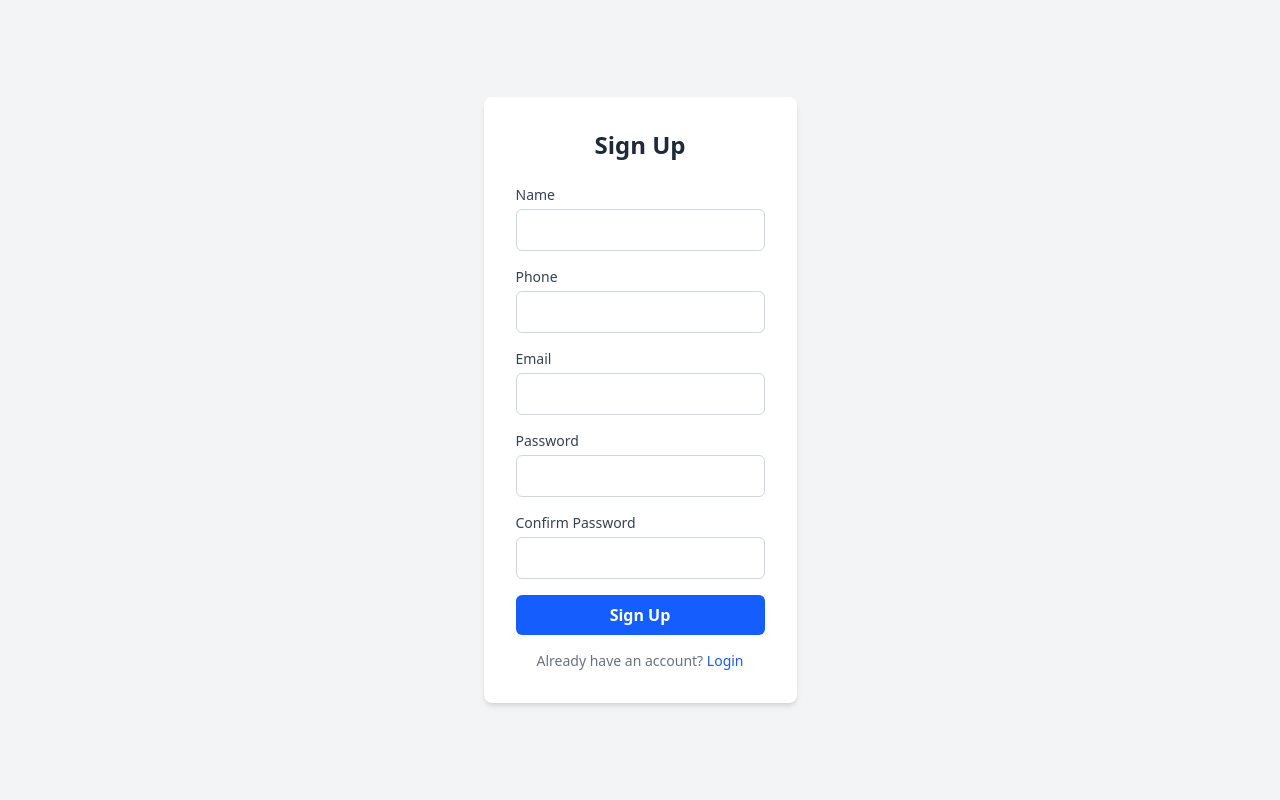
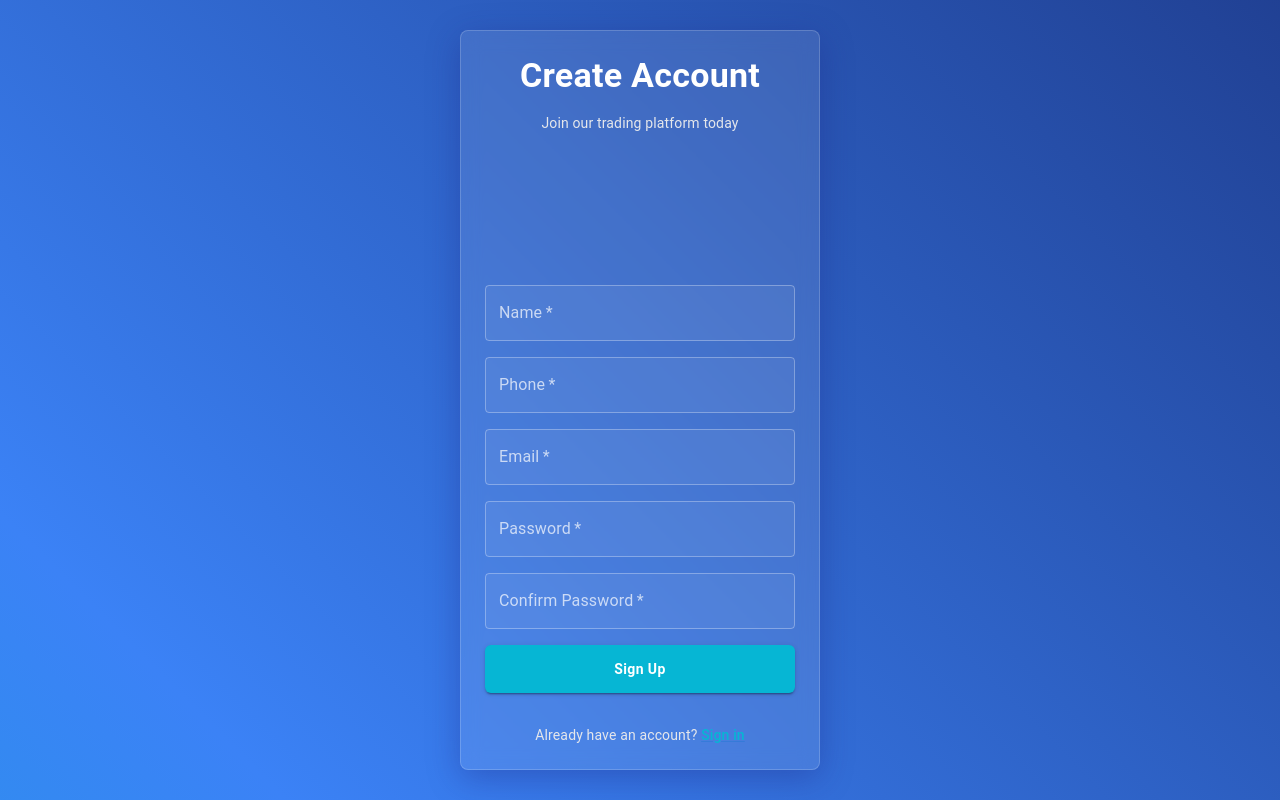
Before and after one commit to annuu1/autozonex, a React (Vite) app in the folder frontend/: page /signup in a window 1280 px wide. Built offline with nearby package versions, Linux system fonts and the light colour scheme; no server answers.

Commit message:
update the login and signup page visually appealing

```diff
--- a/frontend/src/pages/auth/login.jsx
+++ b/frontend/src/pages/auth/login.jsx
@@ -2,16 +2,71 @@ import { useContext, useState } from 'react';
 import { AuthContext } from '../../context/AuthContext';
 import axios from 'axios';
 import { useNavigate } from 'react-router-dom';
+import { Box, Paper, Typography, TextField, Button, CircularProgress, Alert, Link, Fade } from '@mui/material';
+import { styled, keyframes } from '@mui/material/styles';
+
+// Keyframe animation for the background gradient
+const gradientShift = keyframes`
+  0% { background-position: 0% 50%; }
+  50% { background-position: 100% 50%; }
+  100% { background-position: 0% 50%; }
+`;
+
+// Styled container for the animated background
+const AnimatedBackground = styled(Box)(({ theme }) => ({
+  minWidth: '100vw',
+  minHeight: '100vh',
+  display: 'flex',
+  justifyContent: 'center',
+  alignItems: 'center',
+  background: 'linear-gradient(45deg, #1e3a8a, #06b6d4, #3b82f6, #1e3a8a)', // Navy blue to teal to blue
+  backgroundSize: '400%',
+  animation: `${gradientShift} 15s ease infinite`,
+  padding: theme.spacing(2),
+}));
+
+// Styled Paper for glassmorphism effect
+const GlassCard = styled(Paper)(({ theme }) => ({
+  maxWidth: 460,
+  width: '100%',
+  padding: theme.spacing(3),
+  background: 'rgba(255, 255, 255, 0.1)', // Semi-transparent white
+  backdropFilter: 'blur(10px)',
+  borderRadius: theme.shape.borderRadius * 2,
+  boxShadow: '0 8px 32px rgba(31, 38, 135, 0.37)',
+  border: '1px solid rgba(255, 255, 255, 0.18)',
+  transition: 'transform 0.3s ease',
+  '&:hover': {
+    transform: 'translateY(-4px)',
+  },
+}));
+
+// Styled Button with hover animation
+const AnimatedButton = styled(Button)(({ theme }) => ({
+  padding: theme.spacing(1.5),
+  fontWeight: 'bold',
+  backgroundColor: '#06b6d4', // Teal
+  '&:hover': {
+    backgroundColor: '#0891b2', // Darker teal
+    transform: 'scale(1.05)',
+    transition: 'transform 0.2s ease, background-color 0.3s',
+  },
+  textTransform: 'none',
+  borderRadius: theme.shape.borderRadius * 1.5,
+}));
 
 const Login = () => {
   const { login } = useContext(AuthContext);
   const [email, setEmail] = useState('');
   const [password, setPassword] = useState('');
   const [error, setError] = useState('');
+  const [loading, setLoading] = useState(false);
   const navigate = useNavigate();
 
   const handleLogin = async (e) => {
     e.preventDefault();
+    setLoading(true);
+    setError('');
     try {
       const res = await axios.post(`${import.meta.env.VITE_API_URL}/auth/login`, { email, password });
       const { token, user } = res.data;
@@ -19,62 +74,107 @@ const Login = () => {
       navigate('/dashboard');
     } catch (err) {
       setError('Invalid credentials. Please try again.');
+    } finally {
+      setLoading(false);
     }
   };
 
   return (
-    <div className="flex items-center justify-center min-h-screen bg-gray-100">
-      <div className="w-full max-w-sm bg-white rounded-lg shadow-md p-8">
-        <h2 className="text-2xl font-bold text-gray-800 mb-6 text-center">Login</h2>
+    <AnimatedBackground>
+      <GlassCard elevation={0}>
+        <Typography
+          variant="h4"
+          component="h2"
+          align="center"
+          sx={{ fontWeight: 'bold', color: '#ffffff', mb: 2 }}
+        >
+          Welcome Back
+        </Typography>
+        <Typography
+          variant="body2"
+          align="center"
+          sx={{ color: '#e5e7eb', mb: 3 }}
+        >
+          Sign in to access your trading dashboard
+        </Typography>
 
-        {error && (
-          <div className="mb-4 text-sm text-red-600 bg-red-50 p-2 rounded">
+        <Fade in={!!error}>
+          <Alert severity="error" sx={{ mb: 2, background: 'rgba(239, 68, 68, 0.1)', color: '#f87171' }}>
             {error}
-          </div>
-        )}
+          </Alert>
+        </Fade>
 
-        <form onSubmit={handleLogin} className="space-y-4">
-          <div>
-            <label htmlFor="email" className="block text-sm font-medium text-gray-700 mb-1">
-              Email
-            </label>
-            <input
+        <Box component="form" onSubmit={handleLogin} sx={{ display: 'flex', flexDirection: 'column', gap: 2 }}>
+          <TextField
             id="email"
+            label="Email"
             type="email"
+            variant="outlined"
+            fullWidth
             required
-              className="w-full border border-gray-300 rounded-md p-2 focus:ring-2 focus:ring-blue-500 focus:outline-none"
             value={email}
             onChange={(e) => setEmail(e.target.value)}
+            sx={{
+              '& .MuiOutlinedInput-root': {
+                background: 'rgba(255, 255, 255, 0.05)',
+                color: '#ffffff',
+                '& fieldset': { borderColor: 'rgba(255, 255, 255, 0.3)' },
+                '&:hover fieldset': { borderColor: '#06b6d4' },
+                '&.Mui-focused fieldset': { borderColor: '#3b82f6' },
+              },
+              '& .MuiInputLabel-root': { color: 'rgba(255, 255, 255, 0.7)' },
+              '& .MuiInputLabel-root.Mui-focused': { color: '#3b82f6' },
+            }}
           />
-          </div>
 
-          <div>
-            <label htmlFor="password" className="block text-sm font-medium text-gray-700 mb-1">
-              Password
-            </label>
-            <input
+          <TextField
             id="password"
+            label="Password"
             type="password"
+            variant="outlined"
+            fullWidth
             required
-              className="w-full border border-gray-300 rounded-md p-2 focus:ring-2 focus:ring-blue-500 focus:outline-none"
             value={password}
             onChange={(e) => setPassword(e.target.value)}
+            sx={{
+              '& .MuiOutlinedInput-root': {
+                background: 'rgba(255, 255, 255, 0.05)',
+                color: '#ffffff',
+                '& fieldset': { borderColor: 'rgba(255, 255, 255, 0.3)' },
+                '&:hover fieldset': { borderColor: '#06b6d4' },
+                '&.Mui-focused fieldset': { borderColor: '#3b82f6' },
+              },
+              '& .MuiInputLabel-root': { color: 'rgba(255, 255, 255, 0.7)' },
+              '& .MuiInputLabel-root.Mui-focused': { color: '#3b82f6' },
+            }}
           />
-          </div>
 
-          <button
+          <AnimatedButton
             type="submit"
-            className="w-full bg-blue-600 text-white font-semibold py-2 rounded-md hover:bg-blue-700 transition-colors"
+            variant="contained"
+            fullWidth
+            disabled={loading}
+            startIcon={loading && <CircularProgress size={20} sx={{ color: '#ffffff' }} />}
           >
-            Login
-          </button>
-        </form>
+            {loading ? 'Logging in...' : 'Sign In'}
+          </AnimatedButton>
 
-        <p className="text-center text-sm text-gray-500 mt-4">
-          Don't have an account? <a href="/signup" className="text-blue-600 hover:underline">Sign up</a>
-        </p>
-      </div>
-    </div>
+          <Typography variant="body2" align="center" sx={{ mt: 2, color: '#e5e7eb' }}>
+            Don’t have an account?{' '}
+            <Link
+              href="/signup"
+              sx={{
+                color: '#06b6d4',
+                fontWeight: 'medium',
+                '&:hover': { textDecoration: 'underline', color: '#3b82f6' },
+              }}
+            >
+              Create one
+            </Link>
+          </Typography>
+        </Box>
+      </GlassCard>
+    </AnimatedBackground>
   );
 };
 
--- a/frontend/src/pages/auth/signup.jsx
+++ b/frontend/src/pages/auth/signup.jsx
@@ -1,5 +1,61 @@
-import React, { useState } from 'react';
+import { useState } from 'react';
 import { useNavigate } from 'react-router-dom';
+import { Box, Paper, Typography, TextField, Button, CircularProgress, Alert, Link, Fade } from '@mui/material';
+import { styled, keyframes } from '@mui/material/styles';
+
+// Keyframe animation for the background gradient
+const gradientShift = keyframes`
+  0% { background-position: 0% 50%; }
+  50% { background-position: 100% 50%; }
+  100% { background-position: 0% 50%; }
+`;
+
+// Styled container for the animated background
+const AnimatedBackground = styled(Box)(({ theme }) => ({
+  minWidth: '100vw',
+  minHeight: '100vh',
+  display: 'flex',
+  justifyContent: 'center',
+  alignItems: 'center',
+  background: 'linear-gradient(45deg, #1e3a8a, #06b6d4, #3b82f6, #1e3a8a)', // Navy blue to teal to blue
+  backgroundSize: '400%',
+  animation: `${gradientShift} 15s ease infinite`,
+  padding: theme.spacing(2),
+}));
+
+// Styled Paper for glassmorphism effect
+const GlassCard = styled(Paper)(({ theme }) => ({
+  maxWidth: 360,
+  width: '100%',
+  padding: theme.spacing(3),
+  background: 'rgba(255, 255, 255, 0.1)', // Semi-transparent white
+  backdropFilter: 'blur(10px)',
+  borderRadius: theme.shape.borderRadius * 2,
+  boxShadow: '0 8px 32px rgba(31, 38, 135, 0.37)',
+  border: '1px solid rgba(255, 255, 255, 0.18)',
+  transition: 'transform 0.3s ease',
+  '&:hover': {
+    transform: 'translateY(-4px)',
+  },
+}));
+
+// Styled Button with hover animation
+const AnimatedButton = styled(Button)(({ theme }) => ({
+  padding: theme.spacing(1.5),
+  fontWeight: 'bold',
+  backgroundColor: '#06b6d4', // Teal
+  '&:hover': {
+    backgroundColor: '#0891b2', // Darker teal
+    transform: 'scale(1.05)',
+    transition: 'transform 0.2s ease, background-color 0.3s',
+  },
+  '&.Mui-disabled': {
+    backgroundColor: 'rgba(6, 182, 212, 0.5)', // Faded teal when disabled
+    color: '#ffffff',
+  },
+  textTransform: 'none',
+  borderRadius: theme.shape.borderRadius * 1.5,
+}));
 
 const Signup = () => {
   const navigate = useNavigate();
@@ -76,57 +132,94 @@ const Signup = () => {
   };
 
   return (
-    <div className="flex items-center justify-center min-h-screen bg-gray-100">
-      <div className="w-full max-w-sm bg-white rounded-lg shadow-md p-8">
-        <h2 className="text-2xl font-bold text-gray-800 mb-6 text-center">Sign Up</h2>
+    <AnimatedBackground>
+      <GlassCard elevation={0}>
+        <Typography
+          variant="h4"
+          component="h2"
+          align="center"
+          sx={{ fontWeight: 'bold', color: '#ffffff', mb: 2 }}
+        >
+          Create Account
+        </Typography>
+        <Typography
+          variant="body2"
+          align="center"
+          sx={{ color: '#e5e7eb', mb: 3 }}
+        >
+          Join our trading platform today
+        </Typography>
 
-        <form onSubmit={handleSubmit} className="space-y-4">
-          {['name', 'phone', 'email', 'password', 'confirmPassword'].map((field) => (
-            <div key={field}>
-              <label htmlFor={field} className="block text-sm font-medium text-gray-700 mb-1 capitalize">
-                {field === 'confirmPassword' ? 'Confirm Password' : field}
-              </label>
-              <input
-                id={field}
-                type={field.includes('password') ? 'password' : field === 'email' ? 'email' : 'text'}
-                name={field}
-                value={form[field]}
-                onChange={handleChange}
-                required
-                className="w-full border border-gray-300 rounded-md p-2 focus:ring-2 focus:ring-blue-500 focus:outline-none"
-              />
-            </div>
+        <Fade in={!!error}>
+          <Alert severity="error" sx={{ mb: 2, background: 'rgba(239, 68, 68, 0.1)', color: '#f87171' }}>
+            {error}
+          </Alert>
+        </Fade>
+        <Fade in={!!success}>
+          <Alert severity="success" sx={{ mb: 2, background: 'rgba(34, 197, 94, 0.1)', color: '#22c55e' }}>
+            {success}
+          </Alert>
+        </Fade>
+
+        <Box component="form" onSubmit={handleSubmit} sx={{ display: 'flex', flexDirection: 'column', gap: 2 }}>
+          {[
+            { name: 'name', label: 'Name', type: 'text' },
+            { name: 'phone', label: 'Phone', type: 'tel' },
+            { name: 'email', label: 'Email', type: 'email' },
+            { name: 'password', label: 'Password', type: 'password' },
+            { name: 'confirmPassword', label: 'Confirm Password', type: 'password' },
+          ].map((field) => (
+            <TextField
+              key={field.name}
+              id={field.name}
+              label={field.label}
+              type={field.type}
+              variant="outlined"
+              fullWidth
+              required
+              value={form[field.name]}
+              onChange={handleChange}
+              name={field.name}
+              sx={{
+                '& .MuiOutlinedInput-root': {
+                  background: 'rgba(255, 255, 255, 0.05)',
+                  color: '#ffffff',
+                  '& fieldset': { borderColor: 'rgba(255, 255, 255, 0.3)' },
+                  '&:hover fieldset': { borderColor: '#06b6d4' },
+                  '&.Mui-focused fieldset': { borderColor: '#3b82f6' },
+                },
+                '& .MuiInputLabel-root': { color: 'rgba(255, 255, 255, 0.7)' },
+                '& .MuiInputLabel-root.Mui-focused': { color: '#3b82f6' },
+              }}
+            />
           ))}
 
-          {error && (
-            <div className="text-sm text-red-600 bg-red-50 p-2 rounded text-center">{error}</div>
-          )}
-          {success && (
-            <div className="text-sm text-green-600 bg-green-50 p-2 rounded text-center">{success}</div>
-          )}
-
-          <button
+          <AnimatedButton
             type="submit"
+            variant="contained"
+            fullWidth
             disabled={loading}
-            className={`w-full py-2 text-white font-semibold rounded-md transition-colors ${
-              loading ? 'bg-blue-400 cursor-not-allowed' : 'bg-blue-600 hover:bg-blue-700'
-            }`}
+            startIcon={loading && <CircularProgress size={20} sx={{ color: '#ffffff' }} />}
           >
             {loading ? 'Signing up...' : 'Sign Up'}
-          </button>
-        </form>
+          </AnimatedButton>
 
-        <p className="text-center text-sm text-gray-500 mt-4">
-          Already have an account?{' '}
-          <span
-            className="text-blue-600 hover:underline cursor-pointer"
-            onClick={() => navigate('/login')}
-          >
-            Login
-          </span>
-        </p>
-      </div>
-    </div>
+          <Typography variant="body2" align="center" sx={{ mt: 2, color: '#e5e7eb' }}>
+            Already have an account?{' '}
+            <Link
+              href="/login"
+              sx={{
+                color: '#06b6d4',
+                fontWeight: 'medium',
+                '&:hover': { textDecoration: 'underline', color: '#3b82f6' },
+              }}
+            >
+              Sign in
+            </Link>
+          </Typography>
+        </Box>
+      </GlassCard>
+    </AnimatedBackground>
   );
 };
 
```
Lines whose indentation alone changed are shown as unchanged.
